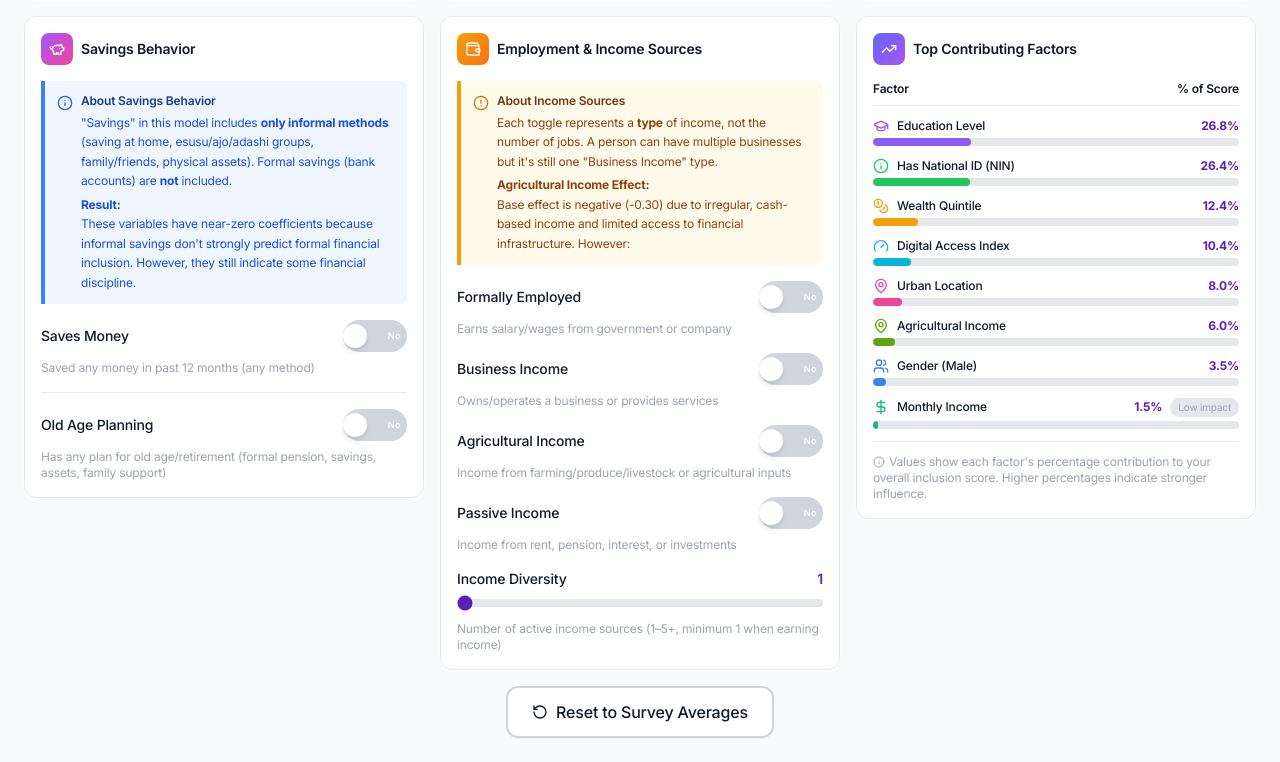
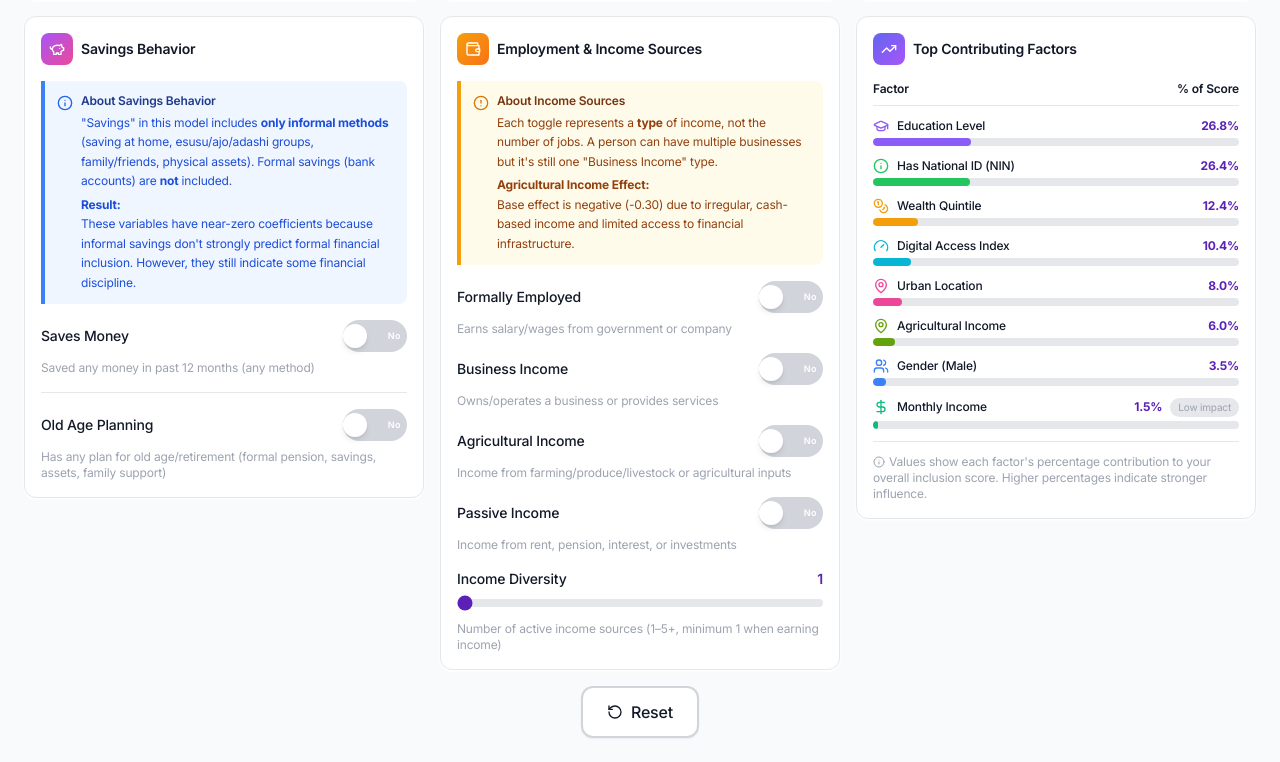
Before and after one commit to octave-engineering/formal-inclusion-simulation, a React (Vite) app in the folder dashboard/: page / in a window 1280 px wide. Shown: the part 994-1756 px from the top of the page. Built offline with nearby package versions, Linux system fonts and the light colour scheme.

Commit message:
Typo fix

```diff
--- a/dashboard/src/components/IndividualMode.jsx
+++ b/dashboard/src/components/IndividualMode.jsx
@@ -653,7 +653,7 @@ export default function IndividualMode({ onReset }) {
                   <p className="text-xs font-semibold text-amber-900 mb-1">About Income Sources</p>
                   <p className="text-xs text-amber-800 leading-relaxed">
                     Each toggle represents a <strong>type</strong> of income, not the number of jobs. A person can have multiple businesses but it's still one "Business Income" type.
-                    <strong className="block mt-1">Agricultural Income Effect:</strong> Base effect is negative (-0.30) due to irregular, cash-based income and limited access to financial infrastructure. However:
+                    <strong className="block mt-1">Agricultural Income Effect:</strong> Base effect is negative (-0.30) due to irregular, cash-based income and limited access to financial infrastructure.
                     {/* <strong className="block mt-1">• Agricultural + Formal Employment:</strong> Small positive boost (+0.01) - formal job helps
                     <br/>• <strong>Agricultural + Business:</strong> Negative interaction (-0.06) - likely subsistence farmers
                     <br/>• <strong>Agricultural + Urban location:</strong> Negative (-0.05) - signals lower socioeconomic status
@@ -759,7 +759,7 @@ export default function IndividualMode({ onReset }) {
             className="flex items-center gap-2 px-6 py-3 bg-white border-2 border-border-medium rounded-xl text-text-primary font-medium hover:bg-bg-secondary hover:border-accent-primary transition-all shadow-sm hover:shadow-md"
           >
             <RotateCcw className="w-4 h-4" />
-            Reset to Survey Averages
+            Reset
           </button>
         </div>
         </div>
--- a/dashboard/src/components/IndividualModeNew.jsx
+++ b/dashboard/src/components/IndividualModeNew.jsx
@@ -348,7 +348,7 @@ export default function IndividualMode({ onReset }) {
             className="flex items-center gap-2 px-6 py-3 bg-white border-2 border-border-medium rounded-xl text-text-primary font-medium hover:bg-bg-secondary hover:border-accent-primary transition-all shadow-sm hover:shadow-md"
           >
             <RotateCcw className="w-4 h-4" />
-            Reset to Survey Averages
+            Reset
           </button>
         </div>
         </div>
--- a/dashboard/src/components/IndividualMode_old.jsx
+++ b/dashboard/src/components/IndividualMode_old.jsx
@@ -321,7 +321,7 @@ export default function IndividualMode({ onReset }) {
             className="group flex items-center gap-2 px-6 py-3 bg-white border border-border-medium rounded-xl hover:border-accent-primary hover:bg-accent-primary-light hover:shadow-card transition-all font-medium text-text-primary"
           >
             <RotateCcw className="w-4 h-4 group-hover:rotate-180 transition-transform duration-300" />
-            Reset to Survey Averages
+            Reset
           </button>
         </div>
         </div>
```
